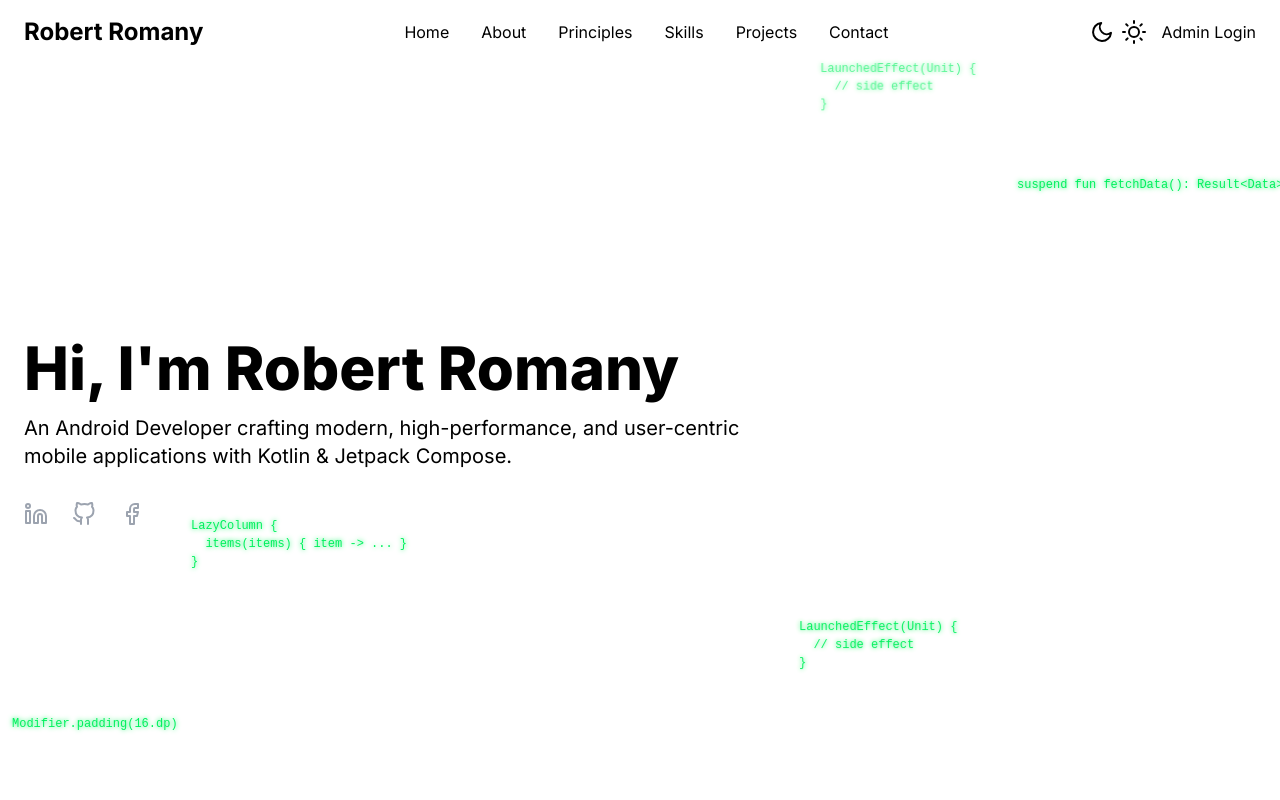
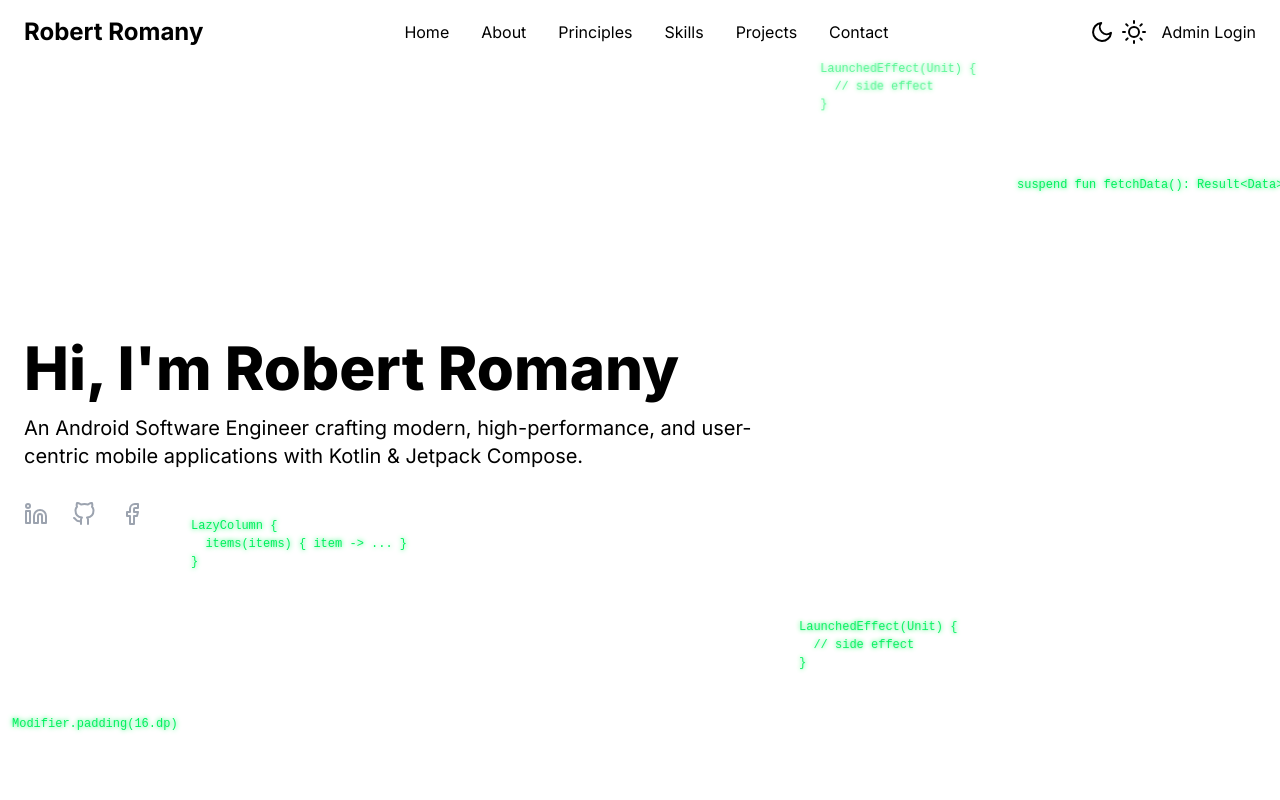
Before and after one commit to Robert-x1/Robert-x1.github.io, a plain HTML site: page index.html in a window 1280 px wide. Shown: the top 800 px of the page. Drawn offline with nearby package versions, Linux system fonts and the light colour scheme; no server answers.

Commit message:
Update index.html

```diff
--- a/index.html
+++ b/index.html
@@ -67,7 +67,7 @@
                 </div>
                 <div class="editable-container mt-4">
                     <p id="hero-subtitle" class="text-lg md:text-xl max-w-3xl mx-auto md:mx-0 transition-colors duration-500">
-                        An Android Developer crafting modern, high-performance, and user-centric mobile applications with Kotlin & Jetpack Compose.
+                        An Android Software Engineer crafting modern, high-performance, and user-centric mobile applications with Kotlin & Jetpack Compose.
                     </p>
                     <button id="edit-hero-subtitle-btn" class="edit-icon"><i data-feather="edit-2" class="w-5 h-5"></i></button>
                 </div>
```
